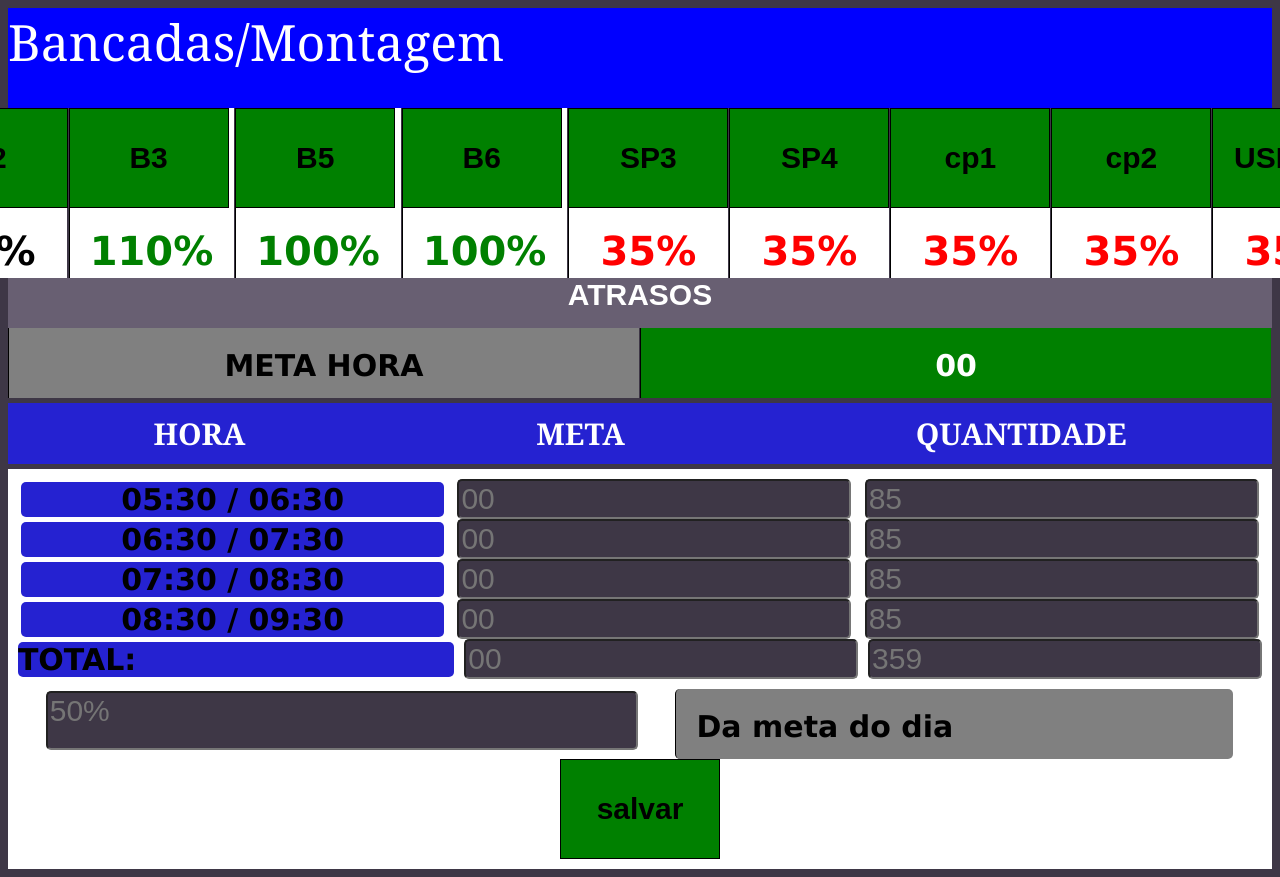
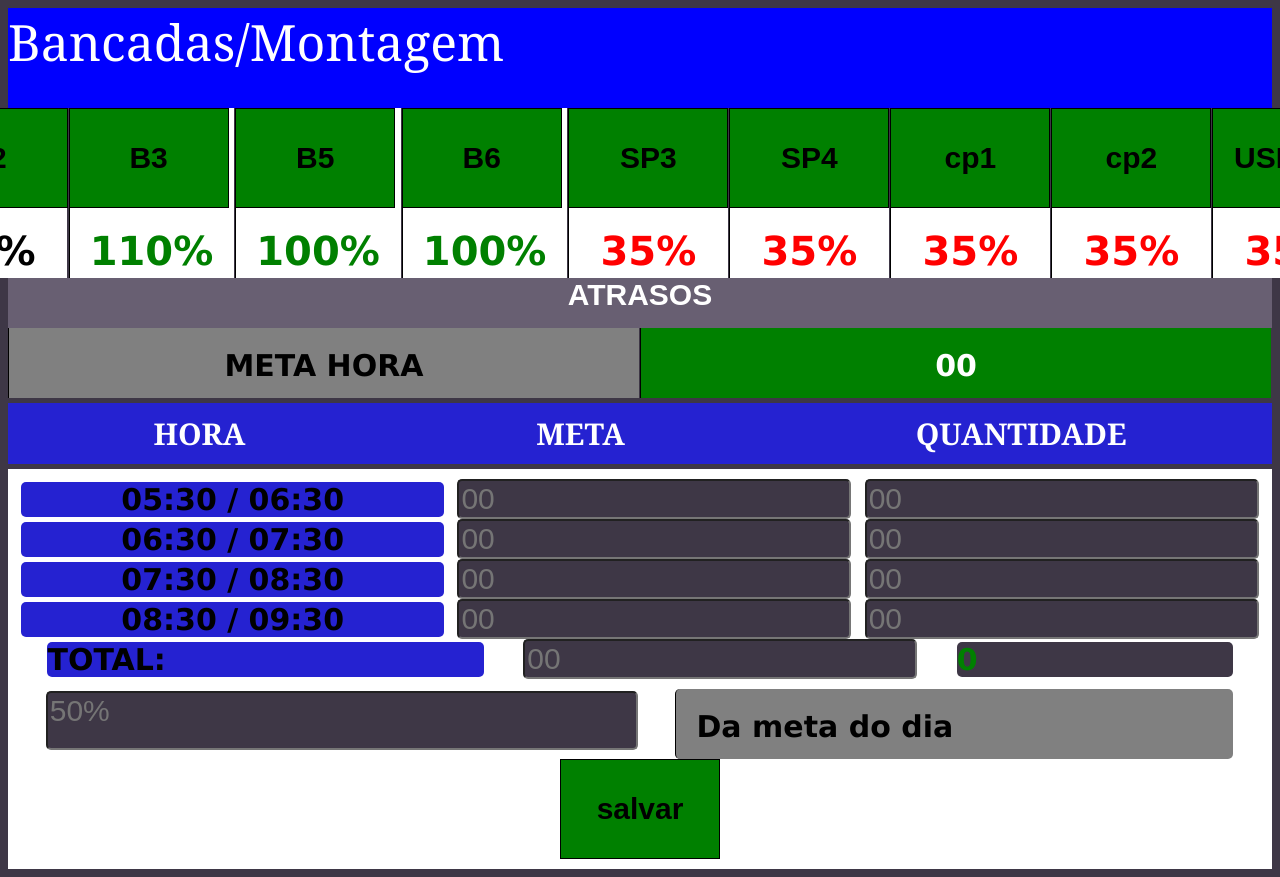
Before and after one commit to marlon-santana/control_production, a React (Create React App) app: page / in a window 1280 px wide. Shown: the top 877 px of the page. Built offline with nearby package versions, Linux system fonts and the light colour scheme.

Commit message:
get input

```diff
--- a/src/components/Table/TableProduction.tsx
+++ b/src/components/Table/TableProduction.tsx
@@ -4,50 +4,74 @@ import '../Table/tabela.css'
 
 
 export function TableProduct() {
-const [productHour, setProductHour] = useState([])
+const [hora1, setHora1] = useState('')
+const [hora2, setHora2] = useState('')
+const [hora3, setHora3] = useState('')
+const [hora4, setHora4] = useState('')
+const [total,setTotal ] = useState(0)
+const hora1Editada = parseInt(hora1)
+const hora2Editada = parseInt(hora2)
+const hora3Editada = parseInt(hora3)
+const hora4Editada = parseInt(hora4)
 
 
-function Soma() {
-  setProductHour(productHour)
-  const soma = [...productHour]
-    return soma
-  console.log(soma)
-}
+
+   function HoraValue () {
+
+    const total = hora1Editada + hora2Editada + hora3Editada + hora4Editada
+    setHora1(hora1)
+    setHora2(hora2)
+    setHora3(hora3)
+    setHora4(hora4)
+    setTotal(total)
+
+     /*console.log( hora1Editada)
+     console.log( hora2Editada)
+     console.log( hora3Editada)
+     console.log( hora4Editada)
+     console.log(total)*/
+
+   }
+
+
+
+
 
     return (
       <section className='align'>
       <div className='tabela'>
         <label className='hora'>05:30 / 06:30</label>
-    <input  placeholder='00'></input>
-        <input placeholder='85'></input>
+        <input  className='valor'  placeholder='00' ></input>
+        <input onChange={e => setHora1(e.target.value)} placeholder='00'></input>
+
 
       </div>
 
       <div className='tabela'>
         <label className='hora'>06:30 / 07:30</label>
         <input  placeholder='00'></input>
-        <input placeholder='85'></input>
+        <input onChange={e => setHora2(e.target.value)} placeholder='00'></input>
 
       </div>
 
       <div className='tabela'>
         <label className='hora'>07:30 / 08:30</label>
         <input  placeholder='00'></input>
-        <input placeholder='85'></input>
+        <input onChange={e => setHora3(e.target.value)} placeholder='00'></input>
 
       </div>
 
       <div className='tabela'>
         <label className='hora'>08:30 / 09:30</label>
         <input  placeholder='00'></input>
-        <input placeholder='85'></input>
+        <input onChange={e => setHora4(e.target.value)} placeholder='00'></input>
 
       </div>
 
       <div className='tabela'>
         <label className='total'>TOTAL:</label>
         <input  placeholder='00'></input>
-        <input placeholder='359'></input>
+        <strong placeholder='000'>{total}</strong>
 
       </div>
 
@@ -56,7 +80,7 @@ function Soma() {
         <p className='paragraph'> Da meta do dia</p>
 
       </div>
-      <button onClick={() => Soma()}>salvar</button>
+      <button onClick={() => HoraValue()}>salvar</button>
       </section>
 
 
--- a/src/components/Table/tabela.css
+++ b/src/components/Table/tabela.css
@@ -63,6 +63,11 @@
     padding-right: 280px;
     border-radius: 5px;
     margin-top: 10px;
+  }
 
-
+  strong {
+    color:green;
+    font-size: 30px;
+    border-radius: 5px;
+    padding-right: 255px;
   }
```
